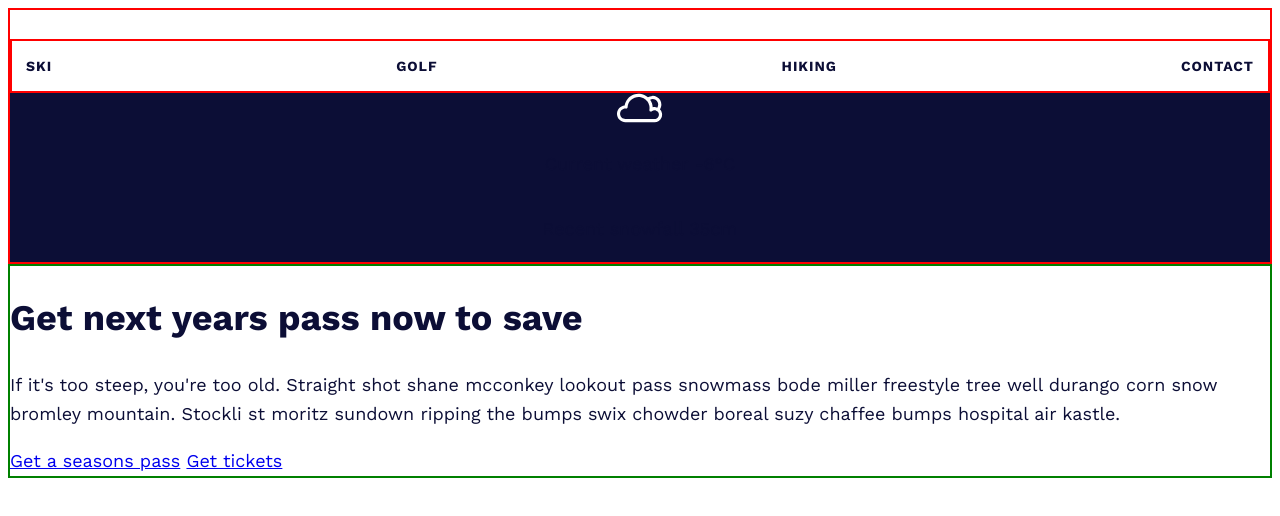
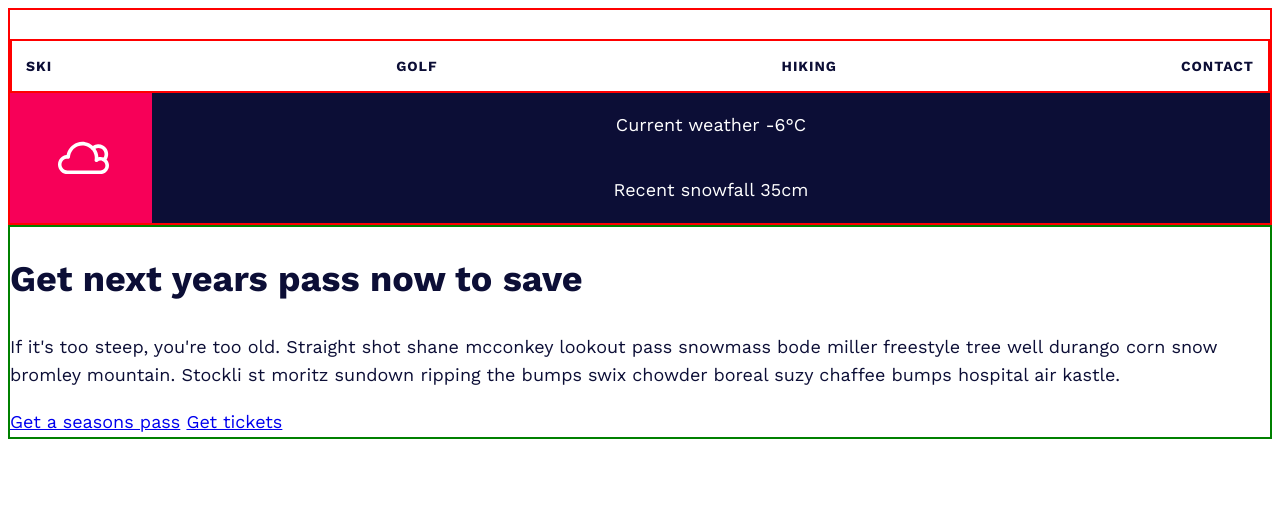
Before and after one commit to Yasir-Khan22/Mountaining-Design, a website built with Vite: page index.html in a window 1280 px wide. Built offline with nearby package versions, Linux system fonts and the light colour scheme; files whose address does not match are found by name.

Commit message:
styles are added again

```diff
--- a/stylesheets/style.css
+++ b/stylesheets/style.css
@@ -35,7 +35,6 @@ header {
   justify-content: space-between;
   border: 2px solid red;
   margin: 0;
-  padding: 0;
   padding: 1em;
   list-style: none;
   font-size: 0.875rem;
@@ -51,8 +50,16 @@ header {
 
 .weather {
   display: grid;
-  grid-template-columns: min-content, 1fr;
+  grid-template-columns: min-content 1fr;
   background: var(--clr-dark);
+  color: var(--clr-light);
+}
+
+.weather__icon {
+  grid-row: span 2;
+  background: var(--clr-primary);
+  padding: 3rem;
+  display: flex;
 }
 
 main {
```
